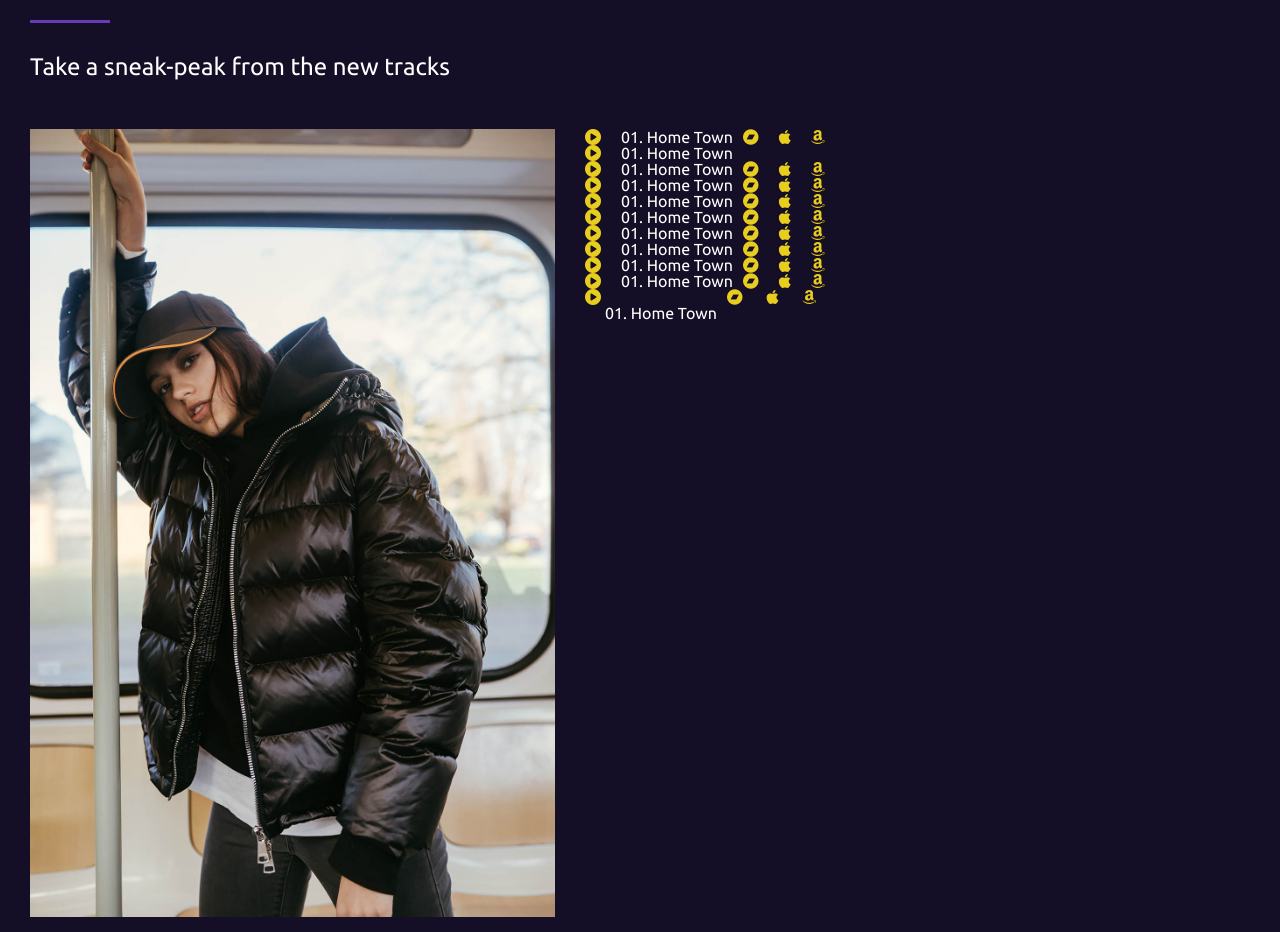
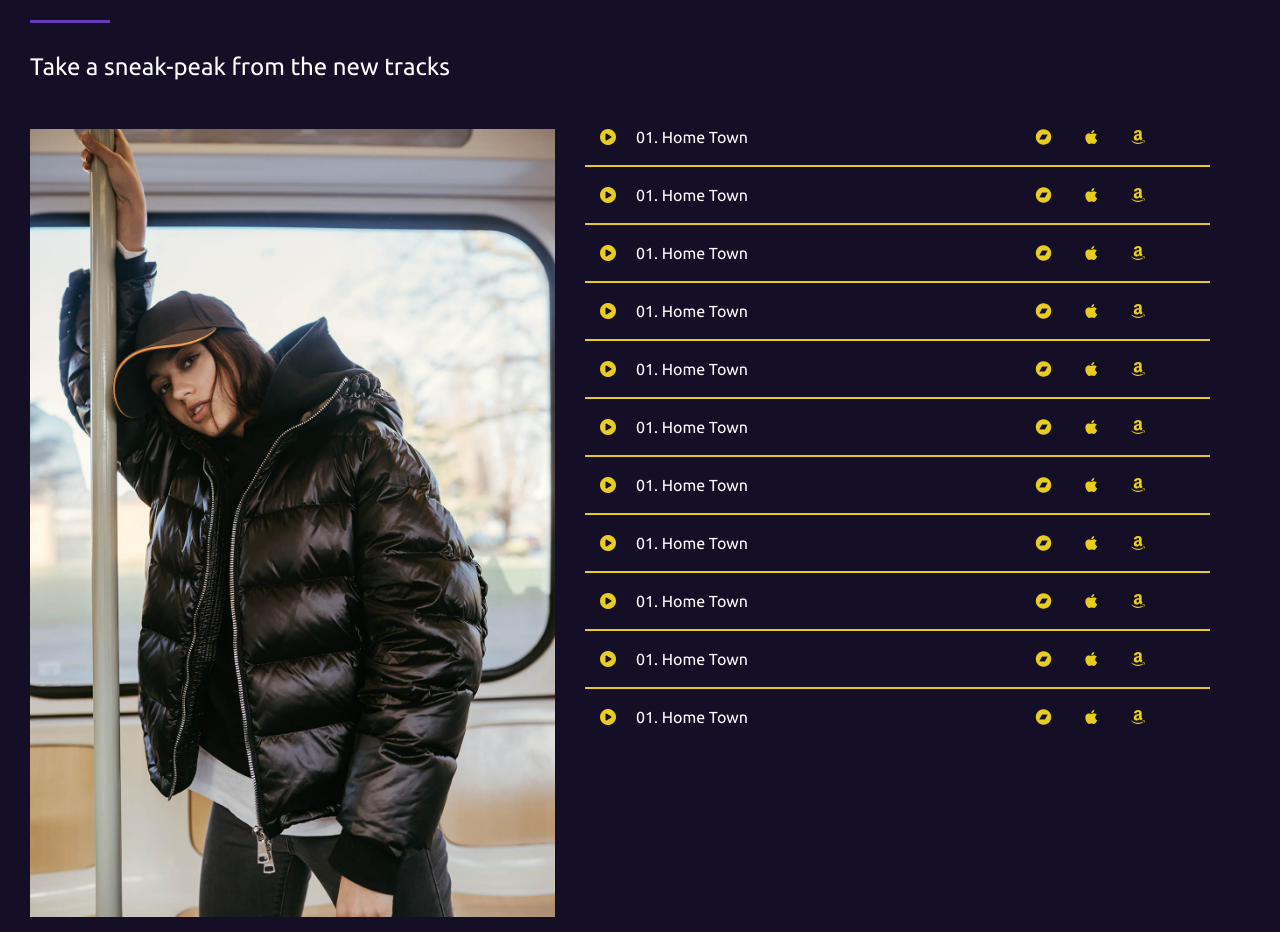
Before and after one commit to EdytaWe/MusicFlex, a website: page public/index.html in a window 1280 px wide. Shown: the part 960-1892 px from the top of the page. Drawn offline with Linux system fonts and the light colour scheme.

Commit message:
added styles to discography

```diff
--- a/public/index.html
+++ b/public/index.html
@@ -51,79 +51,18 @@
                 <img src="assets/train.jpg" alt="" class="discography__image">
                 <ul class="discography__list">
                     <li class="discography__song">
-                        <span class="song__drive fa fa-play-circle">
-                            <audio class="song song1">
-                                <source src="./assets/1.mp3" />
-                            </audio>
-                        </span>
+                        <div class="discography__song__element">
+                        <span class="song__drive fa fa-play-circle"></span>
                         <p class="song__title">01. Home Town</p>
+                        </div>
+                        <div class="song__icons">
                         <span class="song__icon fab fa-bandcamp"></span>
                         <span class="song__icon fab fa-apple"></span>
                         <span class="song__icon fab fa-amazon"></span>
+                        </div>
+
                     </li>
-                    <li class="discography__song">
-                        <span class="song__drive fa fa-play-circle"></span>
-                        <p class="song__title">01. Home Town</p>
-                        <span class="song__icon fa fab-bandcamp"></span>
-                        <span class="song__icon fa fab-apple"></span>
-                        <span class="song__icon fa fab-amazon"></span>
-                    </li>
-                    <li class="discography__song">
-                        <span class="song__drive fa fa-play-circle"></span>
-                        <p class="song__title">01. Home Town</p>
-                        <span class="song__icon fab fa-bandcamp"></span>
-                        <span class="song__icon fab fa-apple"></span>
-                        <span class="song__icon fab fa-amazon"></span>
-                    </li>
-                    <li class="discography__song">
-                        <span class="song__drive fa fa-play-circle"></span>
-                        <p class="song__title">01. Home Town</p>
-                        <span class="song__icon fab fa-bandcamp"></span>
-                        <span class="song__icon fab fa-apple"></span>
-                        <span class="song__icon fab fa-amazon"></span>
-                    </li>
-                    <li class="discography__song">
-                        <span class="song__drive fa fa-play-circle"></span>
-                        <p class="song__title">01. Home Town</p>
-                        <span class="song__icon fab fa-bandcamp"></span>
-                        <span class="song__icon fab fa-apple"></span>
-                        <span class="song__icon fab fa-amazon"></span>
-                    </li>
-                    <li class="discography__song">
-                        <span class="song__drive fa fa-play-circle"></span>
-                        <p class="song__title">01. Home Town</p>
-                        <span class="song__icon fab fa-bandcamp"></span>
-                        <span class="song__icon fab fa-apple"></span>
-                        <span class="song__icon fab fa-amazon"></span>
-                    </li>
-                    <li class="discography__song">
-                        <span class="song__drive fa fa-play-circle"></span>
-                        <p class="song__title">01. Home Town</p>
-                        <span class="song__icon fab fa-bandcamp"></span>
-                        <span class="song__icon fab fa-apple"></span>
-                        <span class="song__icon fab fa-amazon"></span>
-                    </li>
-                    <li class="discography__song">
-                        <span class="song__drive fa fa-play-circle"></span>
-                        <p class="song__title">01. Home Town</p>
-                        <span class="song__icon fab fa-bandcamp"></span>
-                        <span class="song__icon fab fa-apple"></span>
-                        <span class="song__icon fab fa-amazon"></span>
-                    </li>
-                    <li class="discography__song">
-                        <span class="song__drive fa fa-play-circle"></span>
-                        <p class="song__title">01. Home Town</p>
-                        <span class="song__icon fab fa-bandcamp"></span>
-                        <span class="song__icon fab fa-apple"></span>
-                        <span class="song__icon fab fa-amazon"></span>
-                    </li>
-                    <li class="discography__song">
-                        <span class="song__drive fa fa-play-circle"></span>
-                        <p class="song__title">01. Home Town</p>
-                        <span class="song__icon fab fa-bandcamp"></span>
-                        <span class="song__icon fab fa-apple"></span>
-                        <span class="song__icon fab fa-amazon"></span>
-                    </li>
+                    <div class="discography__underline"></div>
                     <li class="discography__song">
                         <div class="discography__song__element">
                         <span class="song__drive fa fa-play-circle"></span>
@@ -134,6 +73,124 @@
                         <span class="song__icon fab fa-apple"></span>
                         <span class="song__icon fab fa-amazon"></span>
                         </div>
+
+                    </li>
+                    <div class="discography__underline"></div>
+                    <li class="discography__song">
+                        <div class="discography__song__element">
+                        <span class="song__drive fa fa-play-circle"></span>
+                        <p class="song__title">01. Home Town</p>
+                        </div>
+                        <div class="song__icons">
+                        <span class="song__icon fab fa-bandcamp"></span>
+                        <span class="song__icon fab fa-apple"></span>
+                        <span class="song__icon fab fa-amazon"></span>
+                        </div>
+
+                    </li>
+                    <div class="discography__underline"></div>
+                    <li class="discography__song">
+                        <div class="discography__song__element">
+                        <span class="song__drive fa fa-play-circle"></span>
+                        <p class="song__title">01. Home Town</p>
+                        </div>
+                        <div class="song__icons">
+                        <span class="song__icon fab fa-bandcamp"></span>
+                        <span class="song__icon fab fa-apple"></span>
+                        <span class="song__icon fab fa-amazon"></span>
+                        </div>
+
+                    </li>
+                    <div class="discography__underline"></div>
+                    <li class="discography__song">
+                        <div class="discography__song__element">
+                        <span class="song__drive fa fa-play-circle"></span>
+                        <p class="song__title">01. Home Town</p>
+                        </div>
+                        <div class="song__icons">
+                        <span class="song__icon fab fa-bandcamp"></span>
+                        <span class="song__icon fab fa-apple"></span>
+                        <span class="song__icon fab fa-amazon"></span>
+                        </div>
+
+                    </li>
+                    <div class="discography__underline"></div>
+                    <li class="discography__song">
+                        <div class="discography__song__element">
+                        <span class="song__drive fa fa-play-circle"></span>
+                        <p class="song__title">01. Home Town</p>
+                        </div>
+                        <div class="song__icons">
+                        <span class="song__icon fab fa-bandcamp"></span>
+                        <span class="song__icon fab fa-apple"></span>
+                        <span class="song__icon fab fa-amazon"></span>
+                        </div>
+
+                    </li>
+                    <div class="discography__underline"></div>
+                    <li class="discography__song">
+                        <div class="discography__song__element">
+                        <span class="song__drive fa fa-play-circle"></span>
+                        <p class="song__title">01. Home Town</p>
+                        </div>
+                        <div class="song__icons">
+                        <span class="song__icon fab fa-bandcamp"></span>
+                        <span class="song__icon fab fa-apple"></span>
+                        <span class="song__icon fab fa-amazon"></span>
+                        </div>
+
+                    </li>
+                    <div class="discography__underline"></div>
+                    <li class="discography__song">
+                        <div class="discography__song__element">
+                        <span class="song__drive fa fa-play-circle"></span>
+                        <p class="song__title">01. Home Town</p>
+                        </div>
+                        <div class="song__icons">
+                        <span class="song__icon fab fa-bandcamp"></span>
+                        <span class="song__icon fab fa-apple"></span>
+                        <span class="song__icon fab fa-amazon"></span>
+                        </div>
+
+                    </li>
+                    <div class="discography__underline"></div>
+                    <li class="discography__song">
+                        <div class="discography__song__element">
+                        <span class="song__drive fa fa-play-circle"></span>
+                        <p class="song__title">01. Home Town</p>
+                        </div>
+                        <div class="song__icons">
+                        <span class="song__icon fab fa-bandcamp"></span>
+                        <span class="song__icon fab fa-apple"></span>
+                        <span class="song__icon fab fa-amazon"></span>
+                        </div>
+
+                    </li>
+                    <div class="discography__underline"></div>
+                    <li class="discography__song">
+                        <div class="discography__song__element">
+                        <span class="song__drive fa fa-play-circle"></span>
+                        <p class="song__title">01. Home Town</p>
+                        </div>
+                        <div class="song__icons">
+                        <span class="song__icon fab fa-bandcamp"></span>
+                        <span class="song__icon fab fa-apple"></span>
+                        <span class="song__icon fab fa-amazon"></span>
+                        </div>
+
+                    </li>
+                    <div class="discography__underline"></div>
+                    <li class="discography__song">
+                        <div class="discography__song__element">
+                        <span class="song__drive fa fa-play-circle"></span>
+                        <p class="song__title">01. Home Town</p>
+                        </div>
+                        <div class="song__icons">
+                        <span class="song__icon fab fa-bandcamp"></span>
+                        <span class="song__icon fab fa-apple"></span>
+                        <span class="song__icon fab fa-amazon"></span>
+                        </div>
+
                     </li>
                 </ul>
             </div>
--- a/public/js/app.js
+++ b/public/js/app.js
@@ -17,6 +17,6 @@ drives.forEach((drive, index) => {
         }else{
             snd.autoplay = false;
         }
-        console.log(drive.firstElementChild);
+        console.log("dziala");
     });
 })
--- a/src/styles/components/_discography.scss
+++ b/src/styles/components/_discography.scss
@@ -1,5 +1,9 @@
 .discography{
   background-color: $main-background-color;
+  &__list{
+    width: 50%;
+    margin-left: 15px;
+  }
   &__title{
     font-size: 2.375rem;
     line-height: 2.875rem;
@@ -20,7 +24,7 @@
   }
   &__article{
     //padding: 15px;
-    @include tablet {
+    @include desktop {
       display: flex;
     }
   }
@@ -38,8 +42,18 @@
   }
   &__song{
     display: flex;
+    justify-content: space-between;
     margin-left: 15px;
-
+    &__element{
+      display: flex;
+      justify-content: center;
+    }
+  }
+  &__underline{
+    height: 2px;
+    width: 100%;
+    margin: 20px 0px;
+    background-color: $accent-color;
   }
 }
 .song{
@@ -48,12 +62,11 @@
    margin-left: 20px;
   }
   &__icons{
-    margin-right: 50px;
-    justify-content:flex-end;
+    padding-right: 50px;
   }
   &__icon{
     color: $accent-color;
-    padding: 0 10px;
+    padding: 0 15px;
   }
   &__drive{
     color: $accent-color;
```
Also changed, not shown: public/css/style.css, 2 other files.
